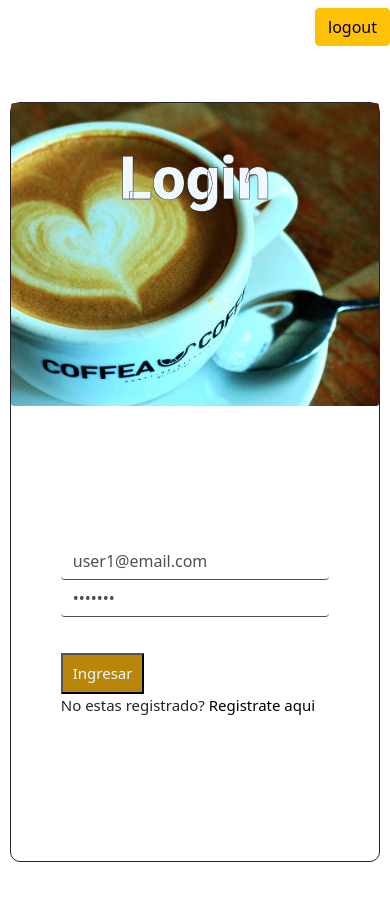
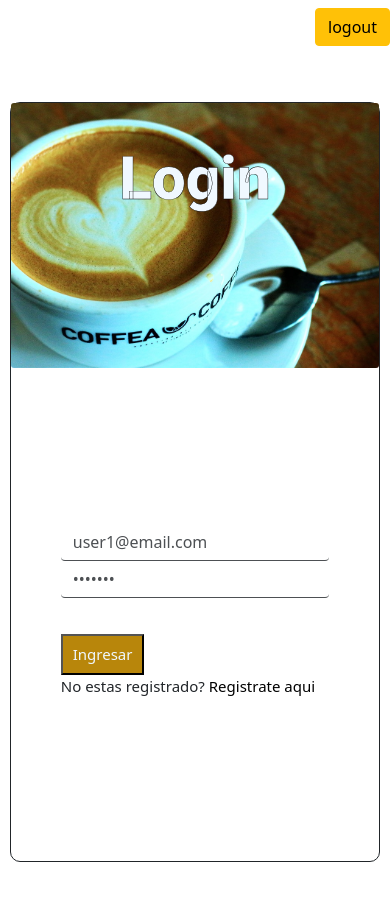
Before and after one commit to CamiloFuentesR/cafe-frontend, a React (Create React App) app: page /auth/login in a window 390 px wide. Shown: the top 900 px of the page. Built offline with nearby package versions, Linux system fonts and the light colour scheme.

Commit message:
register card dimensiones

```diff
--- a/src/styles/components/__auth.scss
+++ b/src/styles/components/__auth.scss
@@ -45,7 +45,7 @@
         flex-wrap: wrap;
         flex-direction: column;
         width: 100%;
-        height: 40%;
+        height: 35%;
         h1{
             font-family: 'Roboto', sans-serif;
             font-weight: bolder 700;
@@ -54,7 +54,7 @@
         }
     }
     ._login_form{
-        height: 60%;
+        height: 65%;
         display: flex;
         flex-direction: column;
         justify-content: center;
```
